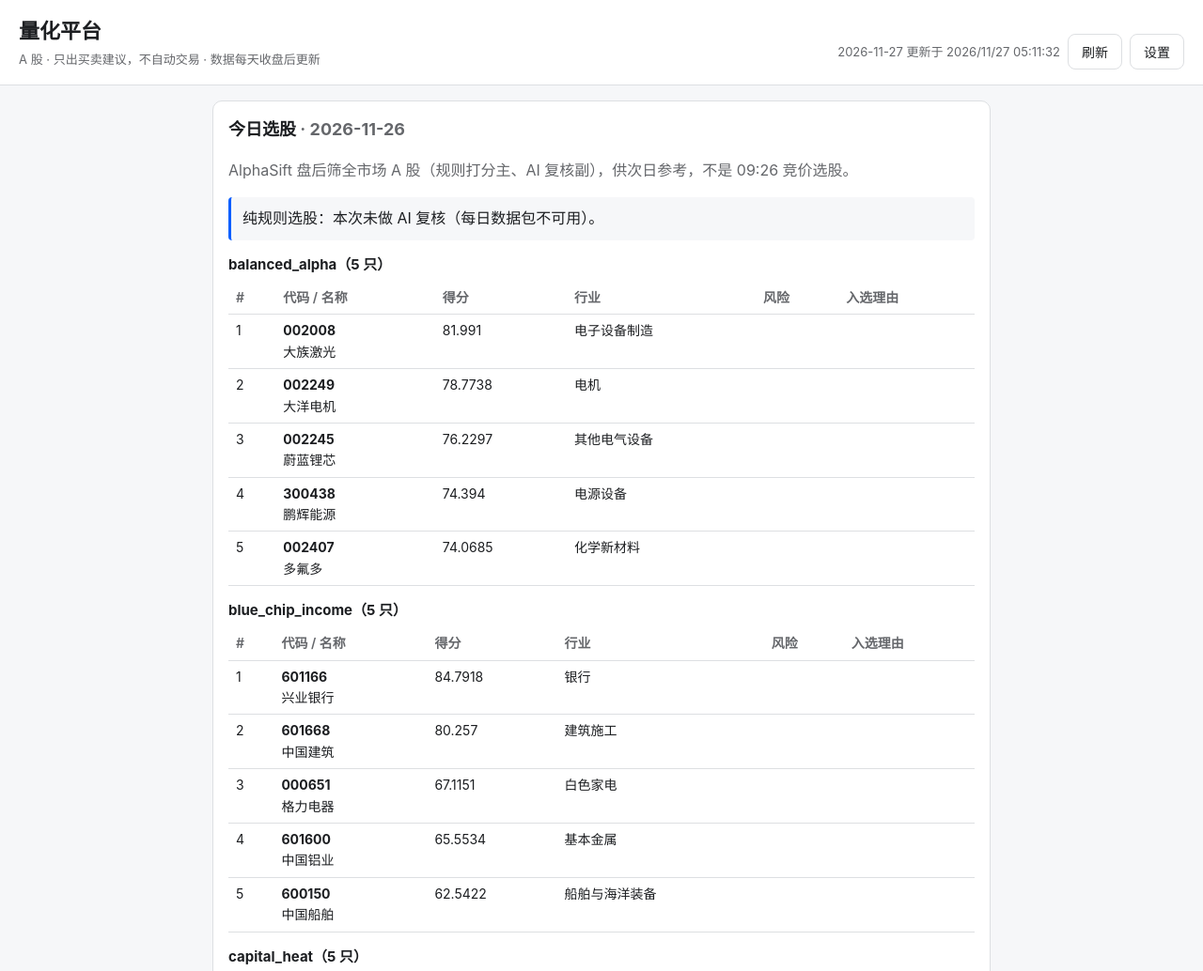
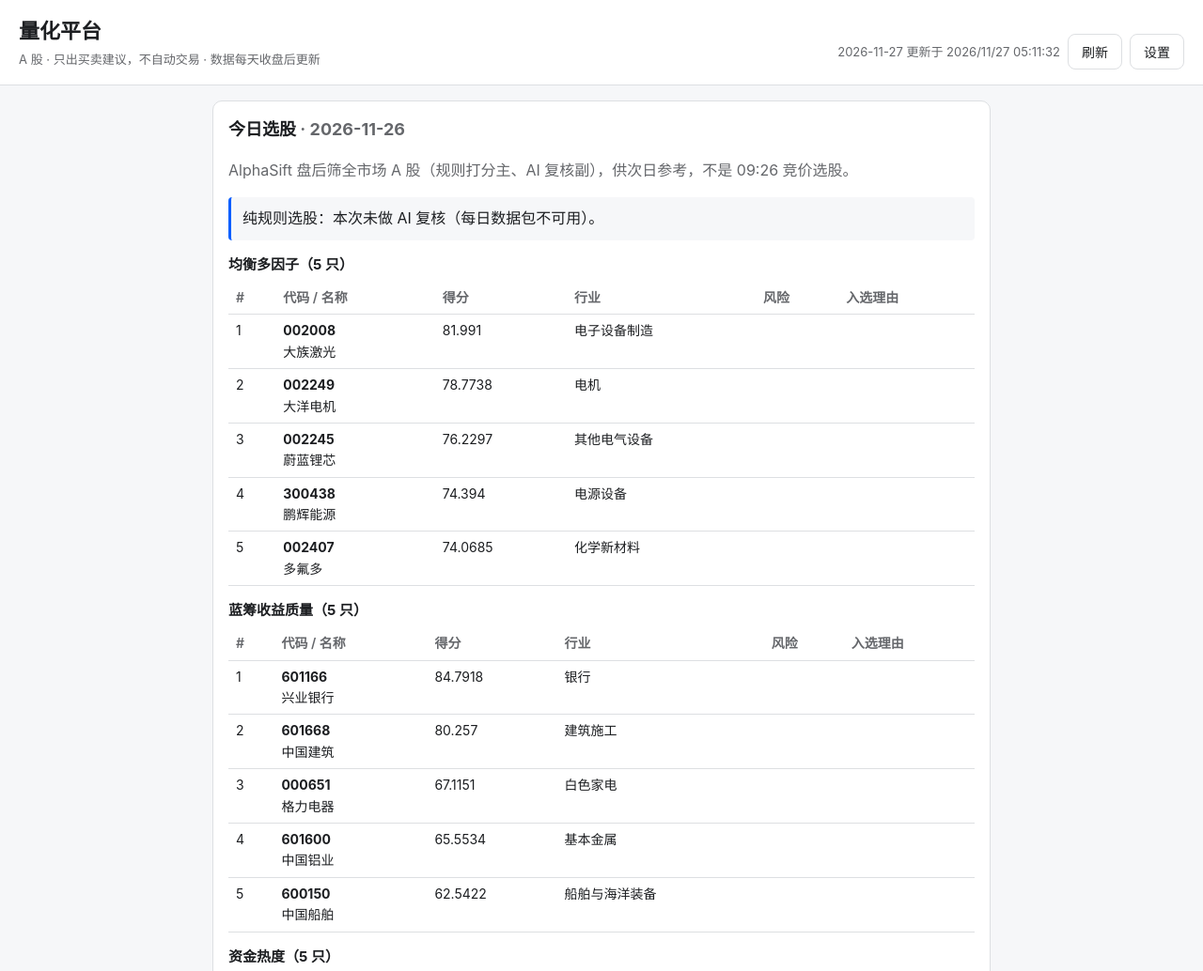
Before and after one commit to HePazz/quant-platform, a plain HTML site: page docs/index.html in a window 1280 px wide. Shown: the top 1034 px of the page at 94% size. Drawn offline with Linux system fonts and the light colour scheme.

Commit message:
fix: bundle libsodium locally; show strategy names in Chinese

```diff
--- a/docs/app.js
+++ b/docs/app.js
@@ -9,6 +9,21 @@
   var LS_PAT = 'qp_pat';
   var LS_OWNER = 'qp_owner';
   var LS_REPO = 'qp_repo';
+
+  /* 策略英文 key → 中文名（取自上游 AlphaSift strategies/README.md 的官方名称；
+   * 新策略不在表里时回退显示原 key）。 */
+  var STRATEGY_NAMES = {
+    balanced_alpha: '均衡多因子',
+    blue_chip_income: '蓝筹收益质量',
+    capital_heat: '资金热度',
+    dual_low: '双低选股',
+    low_volatility_quality: '低波质量',
+    momentum_quality: '趋势质量',
+    oversold_reversal: '超跌反转',
+    quality_value: '稳健价值',
+    shrink_pullback: '缩量回踩',
+    volume_breakout: '放量突破',
+  };
 
   var state = {
     owner: localStorage.getItem(LS_OWNER) || 'HePazz',
@@ -82,7 +97,7 @@
             esc(p.name) + '</td><td>' + esc(p.final_score) + '</td><td>' + esc(p.industry || '') +
             '</td><td>' + esc(p.risk_level || '') + '</td><td>' + esc(p.ranking_reason || '') + '</td></tr>';
         }).join('');
-        return '<h3>' + esc(s.strategy) + '（' + (s.picks || []).length + ' 只）</h3>' +
+        return '<h3>' + esc(STRATEGY_NAMES[s.strategy] || s.strategy) + '（' + (s.picks || []).length + ' 只）</h3>' +
           '<table><thead><tr><th>#</th><th>代码 / 名称</th><th>得分</th><th>行业</th><th>风险</th><th>入选理由</th></tr></thead><tbody>' +
           rows + '</tbody></table>';
       }).join('');
--- a/docs/index.html
+++ b/docs/index.html
@@ -123,7 +123,7 @@
   <p class="muted small">本平台只出买卖建议，不自动交易。选股与研报来自 AlphaSift 与 daily_stock_analysis（上游开源项目），数据以仓库定时运行的产物为准；历史战绩不代表未来收益。</p>
 </footer>
 
-<script src="https://cdn.jsdelivr.net/npm/libsodium-wrappers@0.7.15/dist/modules/libsodium-wrappers.js"></script>
+<script src="vendor/libsodium-wrappers.min.js"></script>
 <script src="app.js"></script>
 </body>
 </html>
```
